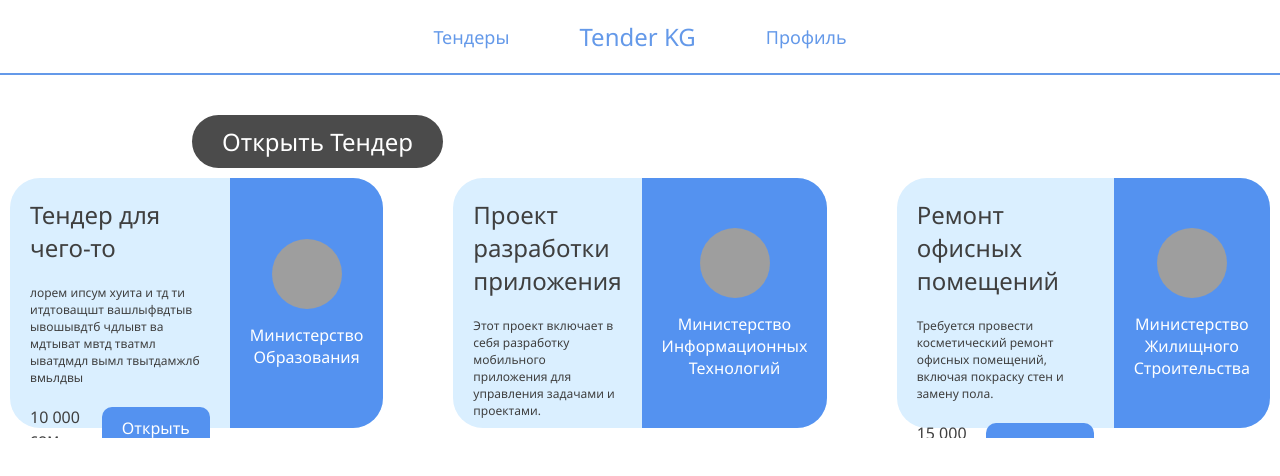
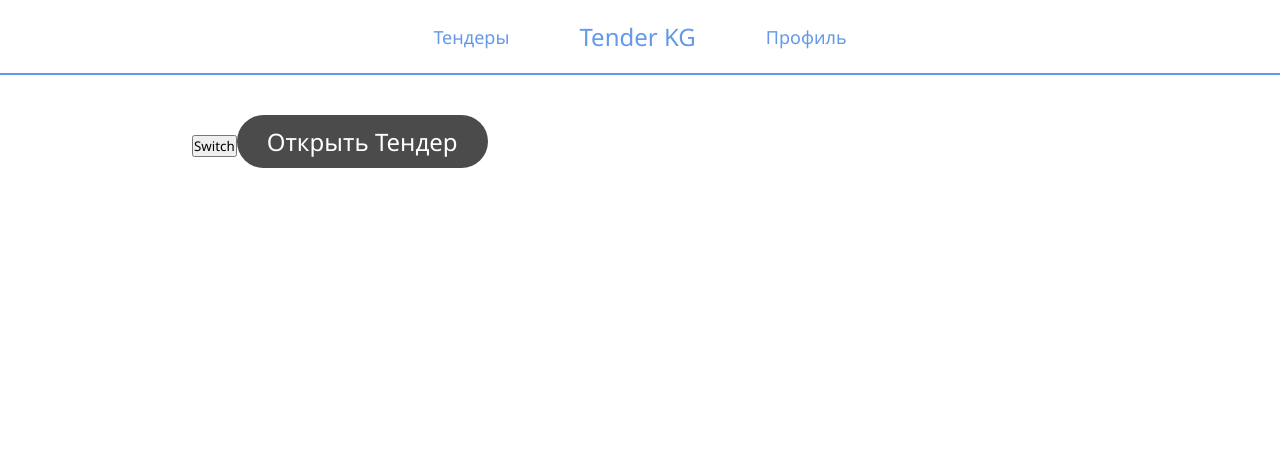
Before and after one commit to BaitemirAsanbaev/tender, a React (Create React App) app: page /tenders in a window 1280 px wide. Shown: the top 476 px of the page. Built offline with nearby package versions, Linux system fonts and the light colour scheme; sample sign-in values are in the browser's storage; grey boxes are pictures that could not be loaded.

Commit message:
added mobX and role management

```diff
--- a/src/components/Swiper/Swiper.jsx
+++ b/src/components/Swiper/Swiper.jsx
@@ -9,8 +9,6 @@ export default () => {
       className={classes.Swiper}
       spaceBetween={70}
       slidesPerView={3}
-      onSlideChange={() => console.log("slide change")}
-      onSwiper={(swiper) => console.log(swiper)}
     >
       {data.map((item, id) => {
         return (
--- a/src/index.js
+++ b/src/index.js
@@ -1,13 +1,18 @@
-import React from "react";
-import ReactDOM from "react-dom/client";
+import React, { createContext } from "react";
+import ReactDOM from "react-dom";
 import App from "./App";
 import { BrowserRouter } from "react-router-dom";
+import Store from "./store/store";
 
-const root = ReactDOM.createRoot(document.getElementById("root"));
-root.render(
+const store = new Store ()
+export const Context = createContext({store});
+
+ReactDOM.createRoot(document.getElementById("root")).render(
   <React.StrictMode>
-    <BrowserRouter>
-      <App />
-    </BrowserRouter>
+    <Context.Provider value={{store}}>
+      <BrowserRouter>
+        <App />
+      </BrowserRouter>
+    </Context.Provider>
   </React.StrictMode>
 );
--- a/src/pages/Tenders.jsx
+++ b/src/pages/Tenders.jsx
@@ -1,12 +1,30 @@
-import React from 'react'
-import CreateButton from '../components/CreateButton/CreateButton'
-import Swiper from '../components/Swiper/Swiper'
+import React, { useContext } from "react";
+import CreateButton from "../components/CreateButton/CreateButton";
+import Swiper from "../components/Swiper/Swiper";
+import { Context } from "..";
+import { observer } from "mobx-react-lite";
 
-export default function Tenders() {
+function Tenders() {
+  const { store } = useContext(Context);
   return (
-    <div className='page'>
-      <CreateButton>Открыть Тендер</CreateButton>
-      <Swiper/>
+    <div className="page">
+      <button
+        onClick={() => {
+          store.setUser(
+            store.user.role === "company"
+              ? { role: "goverment" }
+              : { role: "company" }
+          );
+        }}
+      >
+        Switch
+      </button>
+      {store.user.role === "company" ? (
+        <CreateButton>Открыть Тендер</CreateButton>
+      ) : (
+        <Swiper />
+      )}
     </div>
-  )
+  );
 }
+export default observer(Tenders)
--- /dev/null
+++ b/src/store/store.js
@@ -0,0 +1,19 @@
+import { makeAutoObservable } from "mobx";
+
+export default class Store{
+  constructor(){
+    makeAutoObservable(this)
+  }
+  isAuthed = false;
+  user = {
+    role:'company'
+  }
+
+  setAuthed(authed){
+    this.isAuthed = authed
+  }
+
+  async setUser(user){
+    this.user = user
+  }
+}
```
